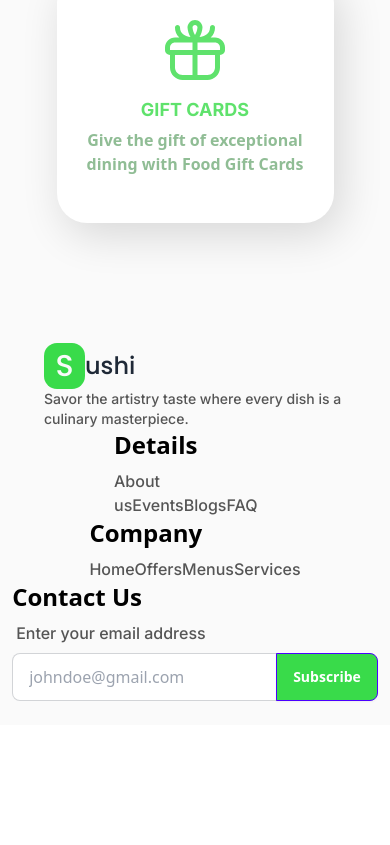
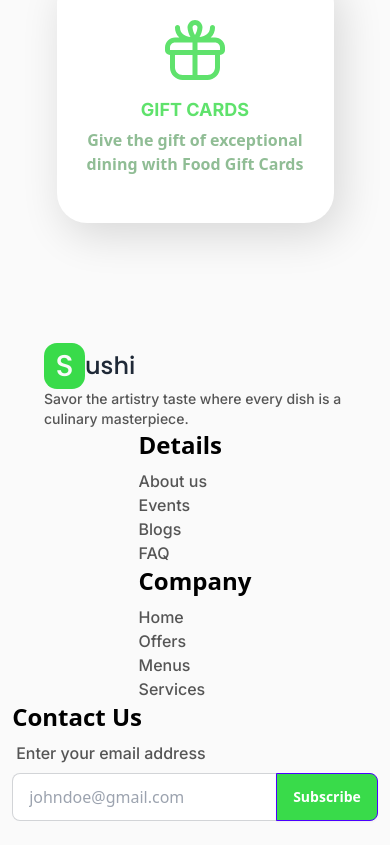
Before and after one commit to Maxwell011/sushi-experience, a React (Vite) app: page / in a window 390 px wide. Shown: the part 5384-6229 px from the top of the page. Before the commit the page ends 6109 px from the top, so only its background shows below. Built offline with nearby package versions, Linux system fonts and the light colour scheme.

Commit message:
Refactor Footer component layout to use flexbox for improved structure and responsiveness

```diff
--- a/src/components/Footer.tsx
+++ b/src/components/Footer.tsx
@@ -13,7 +13,8 @@ const Footer = () => {
             Savor the artistry taste where every dish is a culinary masterpiece.
           </p>
         </aside>
-        <nav>
+        <div>
+          <nav className="flex flex-col">
             <header className="text-normal-black text-2xl not-italic font-semibold mb-[8px]">
               Details
             </header>
@@ -30,7 +31,7 @@ const Footer = () => {
               FAQ
             </a>
           </nav>
-        <nav>
+          <nav className="flex flex-col">
             <header className="text-normal-black text-2xl not-italic font-semibold mb-[8px]">
               Company
             </header>
@@ -47,6 +48,7 @@ const Footer = () => {
               Services
             </a>
           </nav>
+        </div>
         <nav>
           <header className="text-normal-black text-2xl not-italic font-semibold">
             Contact Us
```
Lines whose indentation alone changed are shown as unchanged.
